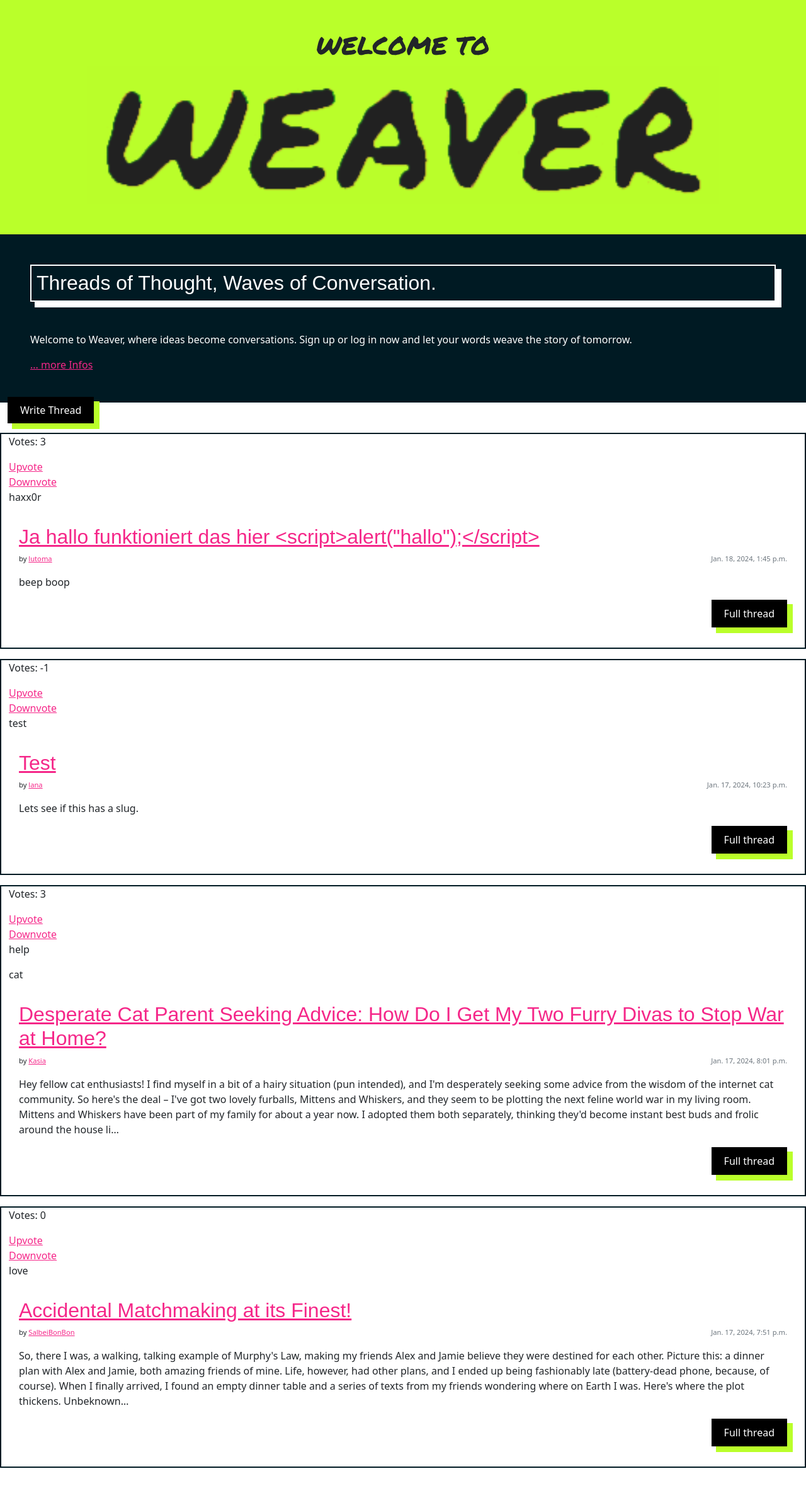
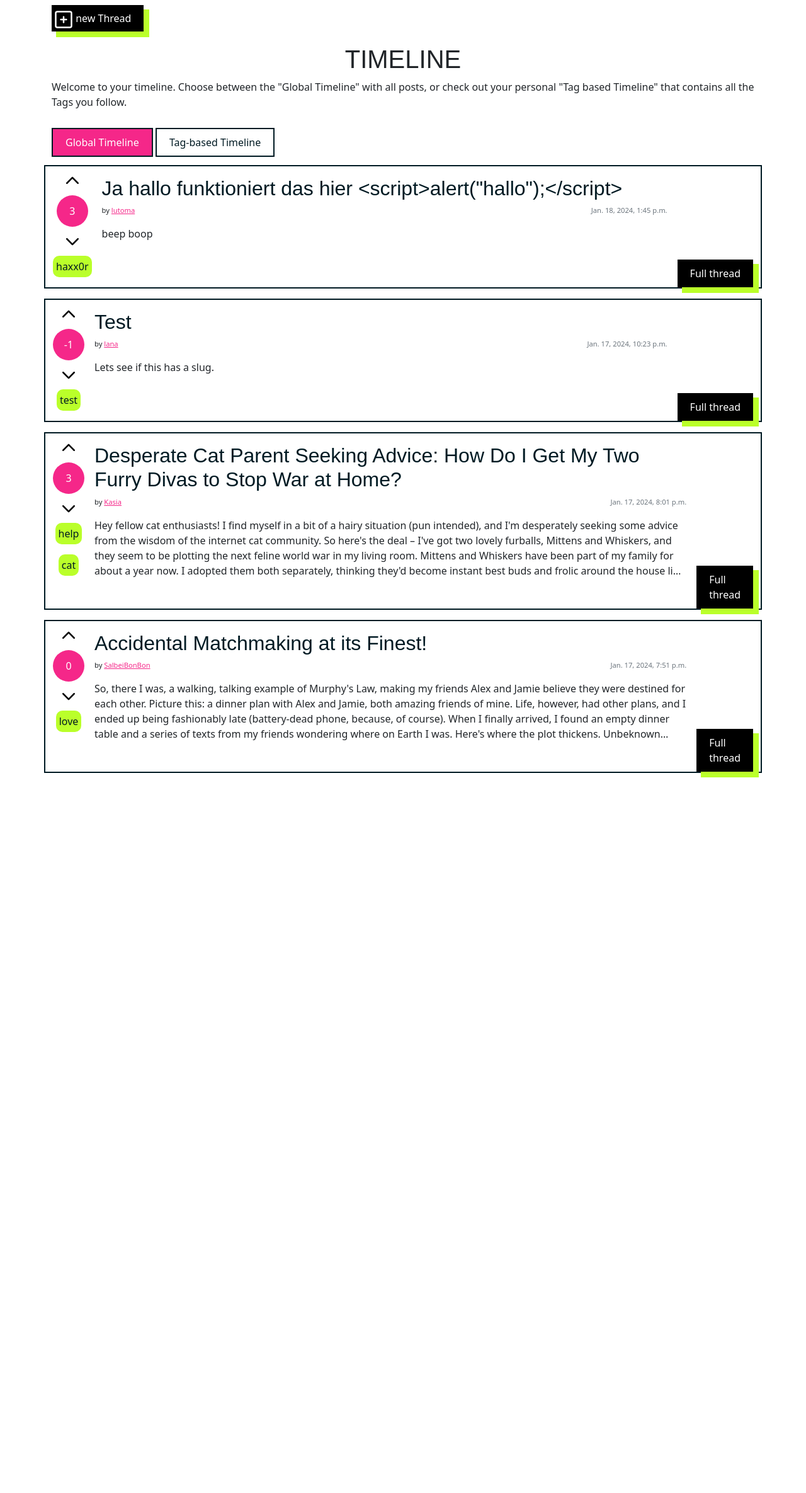
Before and after one commit to DasUnicorn/WordWeave, a Django app: page / in a window 1280 px wide. Shown: the part 56-2426 px from the top of the page at 63% size. After the commit the page ends 1290 px from the top, so only its background shows below. Run offline with Django 4.2, Linux system fonts and the light colour scheme; a user stored in the database is signed in; data comes from the database, SQL or seed files in the repository; both versions use the stored data as it was after the commit; parts of the project's set-up code (start-up, migrations or seed data) failed here and were passed over; some web fonts are replaced.

Commit message:
feat: wip, add style to timeline

```diff
--- a/static/css/style.css
+++ b/static/css/style.css
@@ -36,6 +36,11 @@
 	border-radius: 50px;
 }
 
+.icon {
+	width: 30px;
+	height: 30px;
+}
+
 h1,
 h2,
 h3,
@@ -44,8 +49,13 @@ h4 {
 	text-wrap: pretty;
 }
 
-a {
+.link {
 	color: var(--color-background-highlight);
+}
+
+.link:hover {
+	background-color: var(--color-background-highlight);
+	color: var(--color-text-light);
 }
 
 .bg-hl {
@@ -66,7 +76,7 @@ a {
 
 .banner-box {
 	border: 2px solid var(--color-text-light);
-  box-shadow: 8px 8px 0px 1px var(--color-text-light);
+  box-shadow: -8px -8px 0px 1px var(--color-text-light);
 }
 
 .font-marker {
@@ -84,9 +94,52 @@ a {
 	box-shadow: 8px 8px 0px 1px var(--color-highlight);
 }
 
-.menu-icon {
-	width: 30px;
-	height: 30px;
+.neon-button:hover {
+	-webkit-box-shadow: 8px 8px 0px 1px var(--color-background-highlight);
+	box-shadow: 8px 8px 0px 1px var(--color-background-highlight);
+	color: var(--color-text-light);
+}
+
+.button-pink {
+	background-color: var(--color-background-highlight);
+	color: white;
+	padding: 10px 20px;
+	/* Fallback for iOS: */
+	text-decoration: none;
+	text-decoration: transparent;
+	-webkit-box-shadow: 8px 8px 0px 1px var(--color-text-light);
+	box-shadow: 8px 8px 0px 1px var(--color-text-light);
+}
+
+.button-pink:hover {
+	background-color: var(--color-highlight);
+	color: var(--color-text-dark);
+}
+
+.toogle-button {
+	background-color: var(--color-text-light);
+	color: var(--color-text-dark);
+	padding: 10px 20px;
+	/* Fallback for iOS: */
+	text-decoration: none;
+	text-decoration: transparent;
+	border: 2px solid var(--color-text-dark);
+}
+
+.toogle-button-active {
+	background-color: var(--color-background-highlight);
+	color: var(--color-text-light);
+}
+
+.tag {
+	padding: 5px;
+	border-radius: 10px;
+	background-color: var(--color-highlight);
+	color: var(--color-text-dark);
+}
+
+.rotate-180 {
+	transform: rotate(180deg);
 }
 
 /* Overwright Bootstrap classes*/
@@ -97,7 +150,19 @@ a {
 
 .card {
 	border: 2px solid var(--color-text-dark);
-  border-radius: 0;
+  	border-radius: 0;
+}
+
+.card-title {
+	color: var(--color-text-dark);
+	/* Fallback for iOS: */
+	text-decoration: none;
+	text-decoration: transparent;
+}
+
+.card-title:hover {
+	background-color: var(--color-highlight);
+	color: var(--color-text-dark);
 }
 
 .navbar-collapse {
--- a/templates/base.html
+++ b/templates/base.html
@@ -26,7 +26,7 @@
         <div class="container-fluid">
             <a class="logo text-uppercase" href="{% url 'home' %}">weaver</a>
             <button class="navbar-toggler" type="button" data-bs-toggle="collapse" data-bs-target="#navbarText" aria-controls="navbarText" aria-expanded="false" aria-label="Toggle navigation">
-                <img src="{% static 'img/icons/menu-bar.png' %}" class="menu-icon"></img>
+                <img src="{% static 'img/icons/menu-bar.png' %}" class="icon"></img>
             </button>
             <div class="collapse navbar-collapse" id="navbarText">
                 <ul class="navbar-nav me-auto mb-2 mb-lg-0">
--- a/weave_manager/templates/index.html
+++ b/weave_manager/templates/index.html
@@ -1,44 +1,52 @@
 {% extends "base.html" %}
+{% load static %}
 {% block content %}
 <!-- index.html content starts here -->
+{% if not request.user.is_authenticated %}
 <!-- Header -->
 <div class="container-fluid text-center mx-auto bg-hl py-5">
     <h1 class="text-uppercase font-marker">Welcome to</h1>
     <IMG SRC="static/img/weaver-green.gif" alt="weaver" class="header-gif">
 </div>
-<div class="banner-content p-5">
+<div class="banner-content p-5 d-flex flex-column">
     <h2 class="banner-box p-2">Threads of Thought, Waves of Conversation.</h2>
-    <p class="mt-5">Welcome to Weaver, where ideas become conversations. Sign up or log in now and let your words weave the story of tomorrow.</p>
-    <a href={% url 'info' %}> ... more Infos</a>
+    <p class="my-5">Welcome to Weaver, where ideas become conversations. Sign up or log in now and let your words weave the story of tomorrow.</p>
+    <a href={% url 'info' %} class="button-pink align-self-end"> How Weaver works</a>
 </div>
-<div class="container-fluid">
+{% endif %}
+<div class="container-lg pt-3">
     {% if request.user.is_authenticated %}
-    <a href={% url 'create_thread' %} class="neon-button"> Write Thread</a>
+    <a href={% url 'create_thread' %} class="neon-button ps-1"><img src="{% static 'img/icons/add.svg' %}" class="icon"></img> new Thread</a>
+    <h1 class="pt-4 text-center text-uppercase">Timeline</h1>
+    <p class="pb-4">Welcome to your timeline. Choose between the "Global Timeline" with all posts, or check out your personal "Tag based Timeline" that contains all the Tags you follow.</p>
+    <a href=# class="toogle-button toogle-button-active">Global Timeline</a>
+    <a href=# class="toogle-button">Tag-based Timeline</a>
     {% endif %}
     <div class="row">
         <!-- Thread Entries -->
         <div class="mt-3 left">
             <div class="row">
                 {% for thread in thread_list %}
-                <div class="card my-2 ">
-                    <p>Votes: {{ thread.votes }}</p>
-                    {% if request.user.is_authenticated %}
-                    <a href="{% url 'upvote_thread' thread_id=thread.id %}">Upvote</a>
-                    <a href="{% url 'downvote_thread' thread_id=thread.id %}">Downvote</a>
-                    {% endif %}
-                    {% for tag in thread.tags.all %}
-                    <p>{{ tag }}</p>
-                    {% endfor %}
+                <div class="card my-2 d-flex flex-row">
+                    <div class="d-flex flex-column align-items-center">
+                        <a href="{% url 'upvote_thread' thread_id=thread.id %}"><img src="{% static 'img/icons/up.svg' %}" class="icon m-2"></img></a>
+                        <p class="circle m-0">{{ thread.votes }}</p>
+                        <a href="{% url 'downvote_thread' thread_id=thread.id %}"><img src="{% static 'img/icons/up.svg' %}" class="icon m-2 rotate-180"></img></a>
+
+                        {% for tag in thread.tags.all %}
+                        <p class="tag">{{ tag }}</p>
+                        {% endfor %}
+                    </div>
                     <div class="card-body d-flex flex-column">
-                        <h2 class="card-title"><a href="{% url 'thread_detail' slug=thread.slug %}">{{ thread.title }}</a></h2>
+                        <h2><a href="{% url 'thread_detail' slug=thread.slug %}" class="card-title">{{ thread.title }}</a></h2>
                         <div class="d-flex flex-row justify-content-between">
-                            <p class="fs-7">by <a href="{% url 'user_profile' username=thread.author %}">{{ thread.author }}</a></p>
+                            <p class="fs-7">by <a href="{% url 'user_profile' username=thread.author %}" class="link">{{ thread.author }}</a></p>
                             <p class="card-text text-muted fs-7">{{ thread.created_on}}
                         </div>
                         <p class="card-text">{{ thread.content|truncatechars:500 }}</p>
-                        <a href="{% url 'thread_detail' slug=thread.slug %}" class="neon-button align-self-end">Full thread</a>
                         </p>
                     </div>
+                    <a href="{% url 'thread_detail' slug=thread.slug %}" class="neon-button align-self-end">Full thread</a>
                 </div>
                 {% endfor %}
             </div>
--- a/weave_manager/views.py
+++ b/weave_manager/views.py
@@ -1,5 +1,6 @@
 from django.views import generic
 from .models import Thread, Comment
+from django.contrib.auth.decorators import login_required
 from django.shortcuts import render, redirect
 from django.contrib.auth.mixins import LoginRequiredMixin
 from django.views.generic import DetailView, TemplateView
@@ -56,22 +57,28 @@ class AddCommentView(View):
 
         return redirect('thread_detail', slug=slug)
 
+
+
+@login_required
 def upvote_thread(request, thread_id):
     thread = get_object_or_404(Thread, pk=thread_id) # pk lookup shortcut, which stands for “primary key”.
     thread.up_vote(request.user)
     return redirect('home')
 
+@login_required
 def downvote_thread(request, thread_id):
     thread = get_object_or_404(Thread, pk=thread_id) # pk lookup shortcut, which stands for “primary key”.
     thread.down_vote(request.user)
     return redirect('home')
 
+@login_required
 def upvote_comment(request, comment_id):
     comment = get_object_or_404(Comment, pk=comment_id) # pk lookup shortcut, which stands for “primary key”.
     comment.up_vote(request.user)
     thread = get_object_or_404(Thread, pk=comment.thread.id)
     return redirect('thread_detail', slug=thread.slug)
 
+@login_required
 def downvote_comment(request, comment_id):
     comment = get_object_or_404(Comment, pk=comment_id) # pk lookup shortcut, which stands for “primary key”.
     comment.down_vote(request.user)
```
Also changed, not shown: README.md, db.sqlite3, static/img/icons/add.svg (added), static/img/icons/down.svg (added), static/img/icons/up.svg (added).
